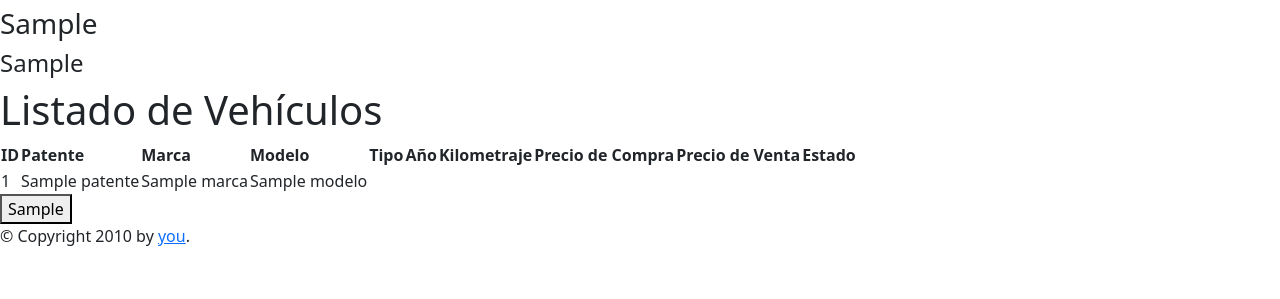
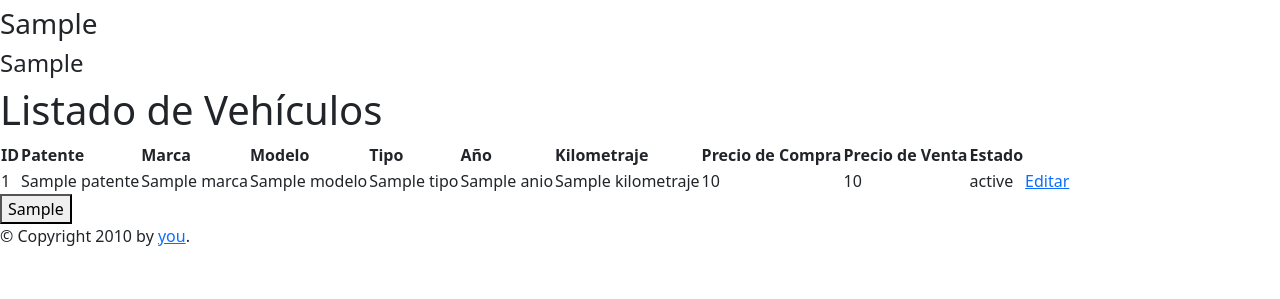
Before and after one commit to AmazingCrab/UNER.TP-FINAL-Flask-Programacion-1, a Flask app: template templates/vehiculos-listar.html in a window 1280 px wide. Shown: the part 95-394 px from the top of the page. Run offline with Flask 3, Linux system fonts and the light colour scheme; the template is opened without the code that fills it: most values are stand-ins (such as "Sample title", 1, 10 or a date in 2020); parts of the project's set-up code (start-up, migrations or seed data) failed here and were passed over.

Commit message:
listar fixed

```diff
--- a/templates/vehiculos-listar.html
+++ b/templates/vehiculos-listar.html
@@ -42,7 +42,13 @@ Listado de Vehículos
                 <td>{{ vehiculo.patente }}</td>
                 <td>{{ vehiculo.marca }}</td>
                 <td>{{ vehiculo.modelo }}</td>
-                <!-- Add more table data as needed -->
+                <td>{{ vehiculo.tipo }}</td>
+                <td>{{ vehiculo.anio }}</td>
+                <td>{{ vehiculo.kilometraje }}</td>
+                <td>{{ vehiculo.precio_compra }}</td>
+                <td>{{ vehiculo.precio_venta }}</td>
+                <td>{{ vehiculo.estado }}</td>
+                <td><a href="http://127.0.0.1:5000/vehiculos-pre-editar">Editar</a></td>
             </tr>
             {% endfor %}
         </tbody>
--- a/vehiculos.json
+++ b/vehiculos.json
@@ -71,3 +71,4 @@
         "precio_venta": "240000",
         "estado": "Reservado"
     }
+]
```
